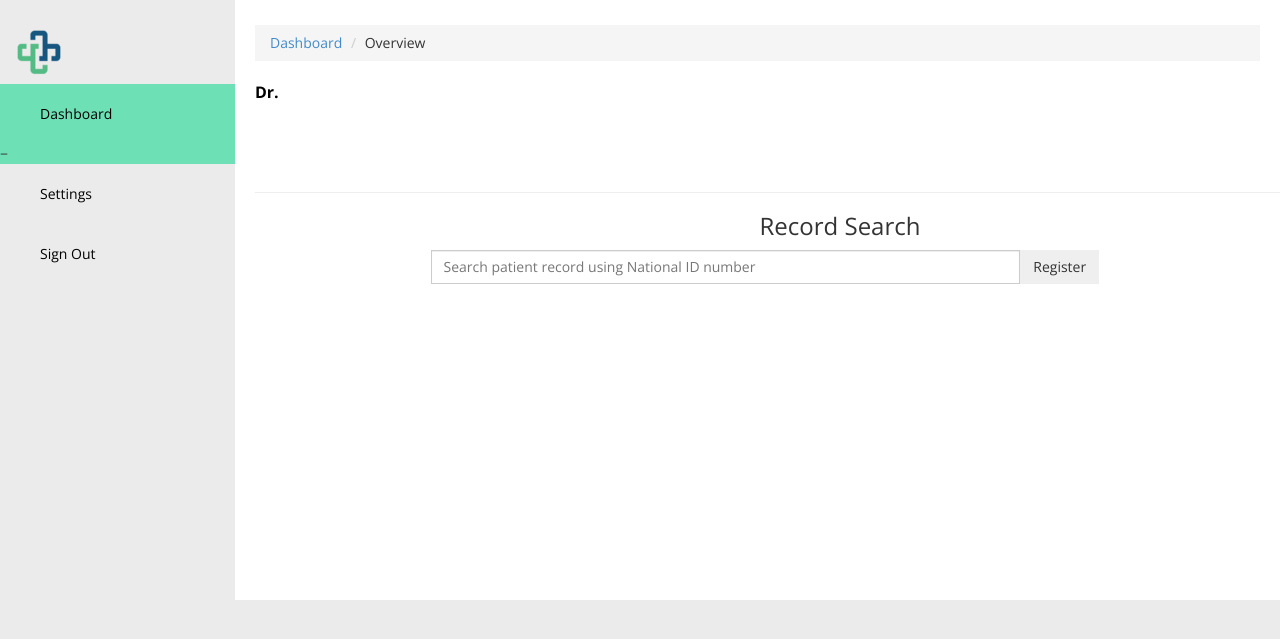
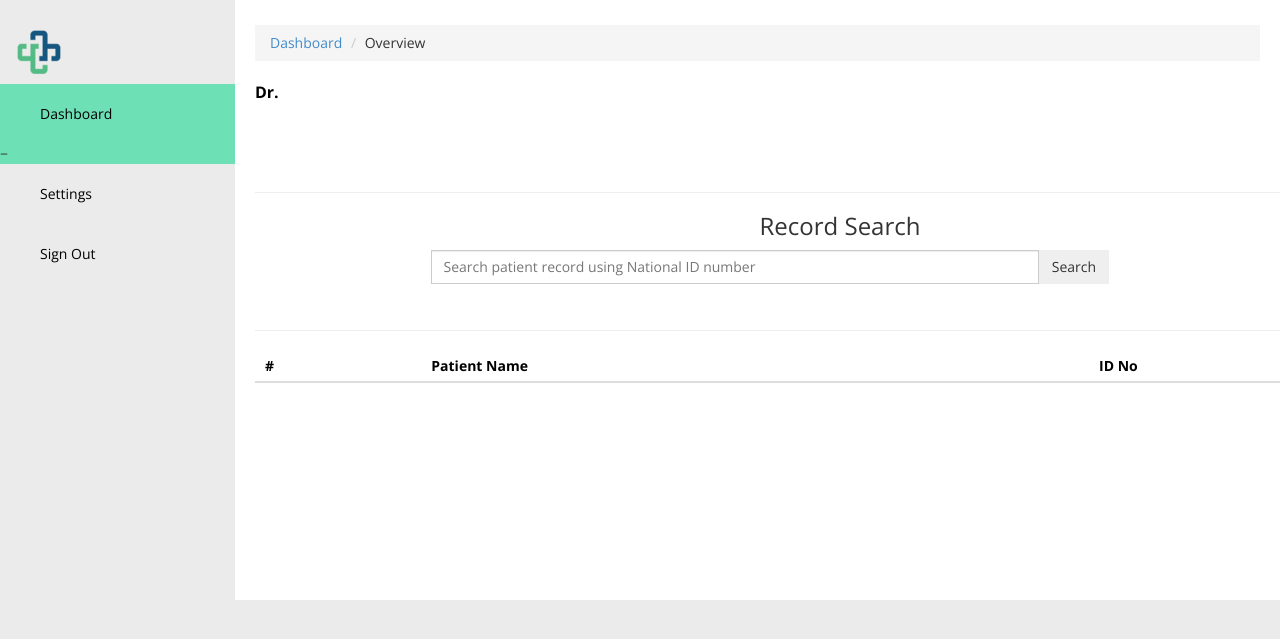
Before and after one commit to Aisha-Rashid/SmartMedi-2.0, a PHP site: page /DocDashboard.php in a window 1280 px wide. Shown: the top 639 px of the page. Run offline with PHP 8.4, Linux system fonts and the light colour scheme; the visitor is signed in with stand-in values (Sample User, id 1); data comes from the database, SQL or seed files in the repository; tables that the repository leaves empty hold one stand-in row (values such as "Sample post"); data that the repository does not hold is empty; some web fonts are replaced.

Commit message:
edits on DocDashboard.php

```diff
--- a/PHPtrials-smartmedi/DocDashboard.php
+++ b/PHPtrials-smartmedi/DocDashboard.php
@@ -89,7 +89,7 @@ if (isset($_GET['logout'])) {
 			echo $array[3];?><br>
 			<?php
 
-            echo $array[5];?><br>
+            echo $array[0];?><br>
 			<?php
 
             echo $array[6];?><br>
@@ -103,36 +103,30 @@ if (isset($_GET['logout'])) {
 		<form >
 		<TABLE width=70% align ="center">
 			<TR><TD><input type="text" class="form-control" id="fname" name="fname" placeholder="Search patient record using National ID number"></td><td><button type="submit" class="btn"
-										name="reg_doc">Register</button></td></tr>
+										name="search">Search</button></td></tr>
 		</table>
             </form>
           <div style="height: 26px"></div>
-		<!--
-        <div class="card shadow-sm">
-		<h3 class="mb-0"><i class="far fa-clone pr-1"></i>Medical History</h3>
-		<div class="card-header bg-transparent border-0">
-			<button class="collapsible">Basic History Form</button>
-			<div class="content">
-				 <a href="mediform.php">Click here to fill in the Basic History form</a>
-			</div>
-          </div>
-		  <br>
-          <div class="card-header bg-transparent border-0">
-			<button class="collapsible">Reports</button>
-			<div class="content">
-				 <a href="#">Download/print report</a>
-			</div>
-          </div>
-		  <br>
-		  <div class="card-header bg-transparent border-0">
-			<button class="collapsible">Package</button>
-			<div class="content">
-				 <a href="appointment.html">Upgrade or retore previous package</a>
-			</div>
-          </div>
-		  <br>
 
-        </div> -->
+		<hr>
+
+	<div class="table-responsive">
+	  <table class="table">
+	    <thead>
+	      <tr>
+	        <th>#</th>
+	        <th>Patient Name</th>
+	        <th>ID No</th>
+
+	      </tr>
+	    </thead>
+	    <tbody>
+
+
+	     </tbody>
+	  </table>
+
+
       </div>
     </div>
 
```
